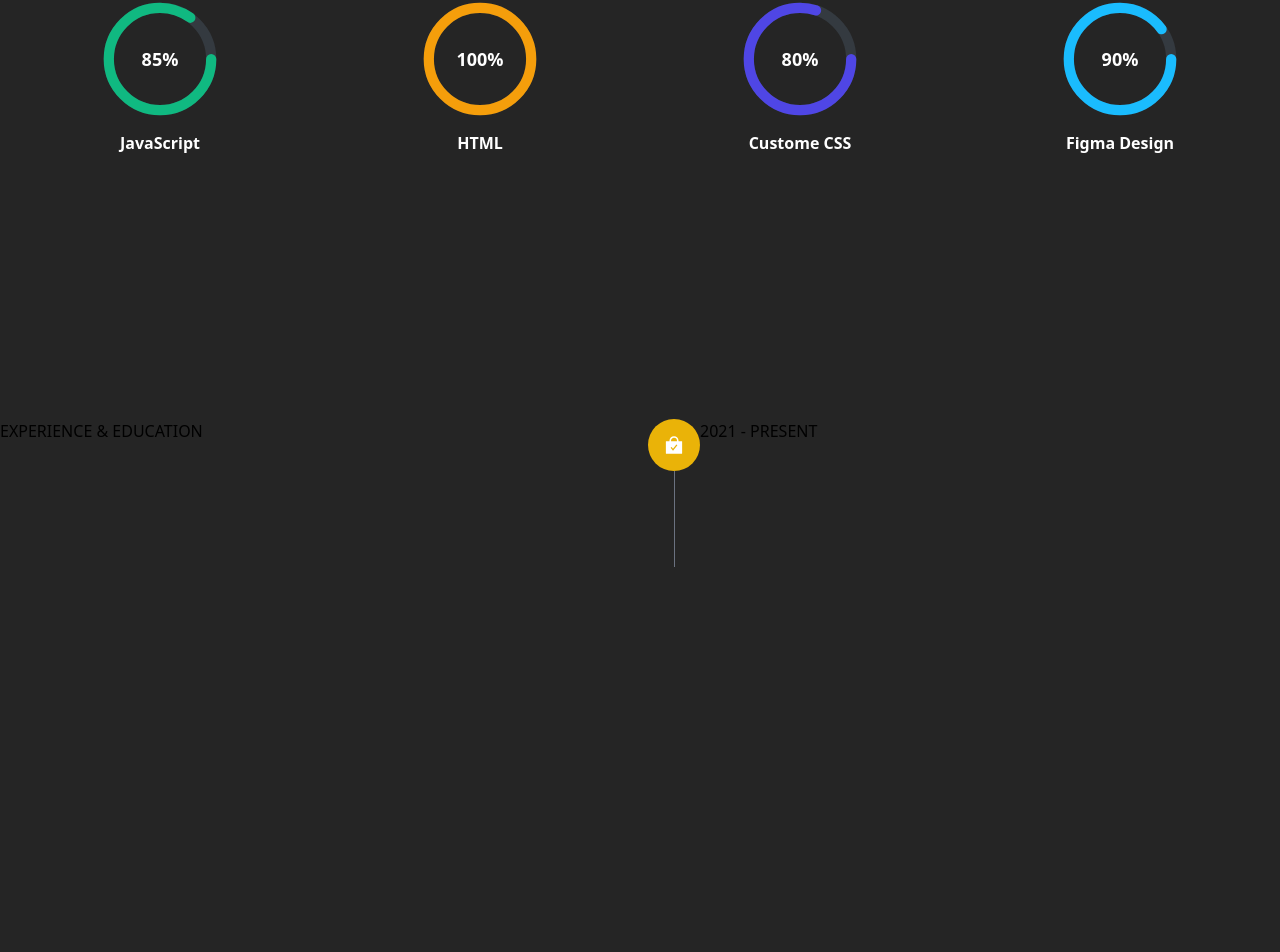
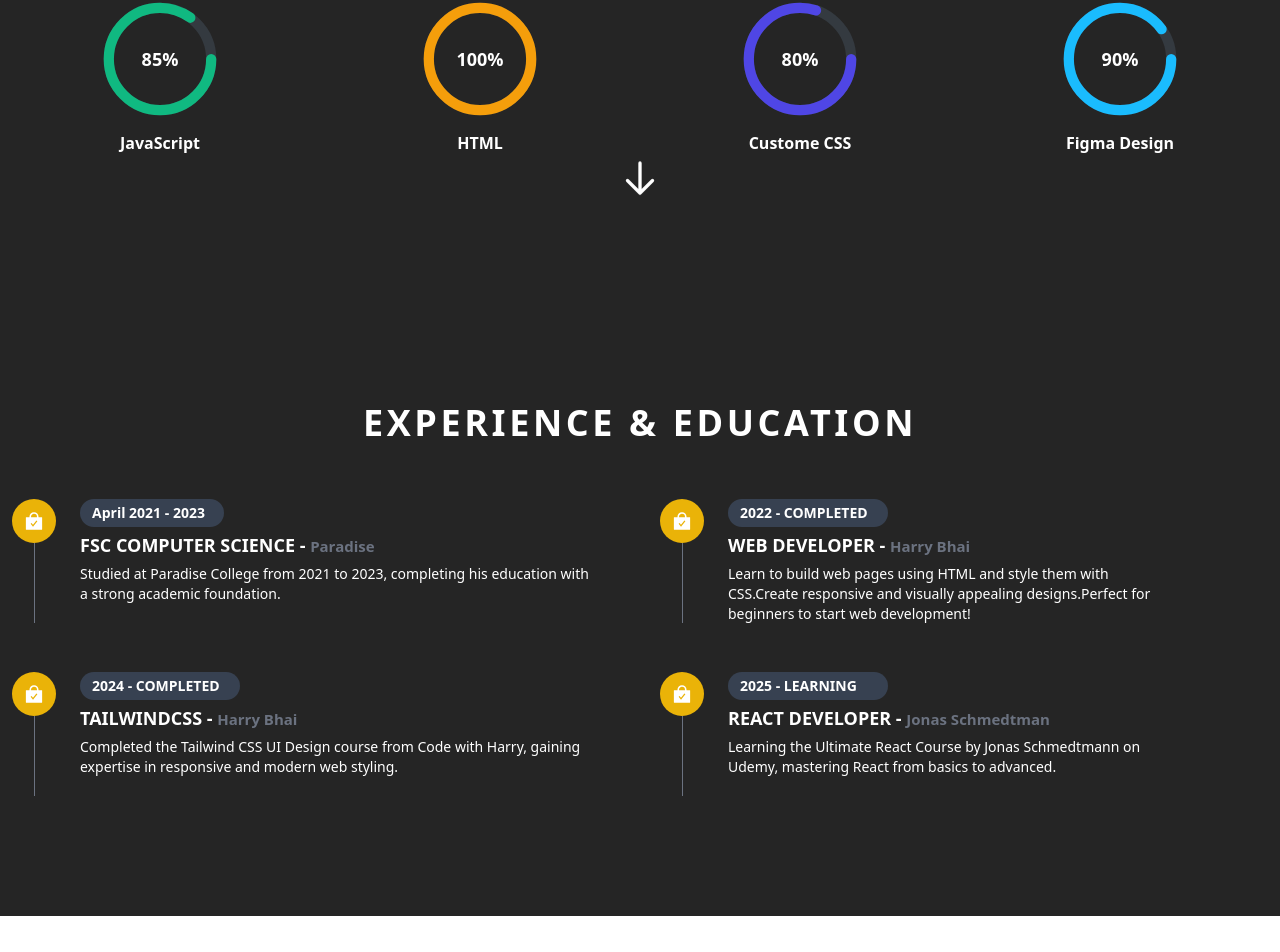
Before and after one commit to devARcoder/_Portfolio, a React (Create React App) app: page /about in a window 1280 px wide. Shown: the part 1023-1975 px from the top of the page. After the commit the page ends 1939 px from the top, so only its background shows below. Built offline with nearby package versions, Linux system fonts and the light colour scheme.

Commit message:
Project Page Started

```diff
--- a/src/components/Educations.jsx
+++ b/src/components/Educations.jsx
@@ -1,25 +1,101 @@
-import React from 'react'
+import React from "react";
 import { IoBagCheckSharp } from "react-icons/io5";
 const Educations = () => {
   return (
     <>
-    <div className="h-screen">
-        <div className="grid grid-cols-1 gap-y-3 md:grid md:grid-cols-2 md:gap-4">
-            <h1>EXPERIENCE & EDUCATION</h1>
-            <div className="1 flex">
-                <div className="flex flex-col items-center">
-                <p className='text-white text-xl bg-yellow-500 p-4 rounded-full'><IoBagCheckSharp/></p>
-                <div className="line w-[1px] h-24 bg-gray-500"></div>
-                </div>
-                <div className="head flex flex-col">
-                    <p>2021 - PRESENT</p>
-                    <h1></h1>
-                </div>
+      <div id="education" className=" pb-16 pt-6">
+        <h1 className="text-2xl mx-5 md:mx-0 text-white font-bold md:text-4xl md:tracking-widest md:text-center mt-16">
+          EXPERIENCE & EDUCATION
+        </h1>
+        <div className="grid grid-cols-1 gap-y-3 md:grid md:grid-cols-2 md:gap-4 mt-4 md:mt-10">
+          <div className="1 flex my-4 mx-3">
+            <div className="flex flex-col items-center">
+              <p className="text-white text-xl bg-yellow-500 p-3 rounded-full">
+                <IoBagCheckSharp />
+              </p>
+              <div className="line w-[1px] h-28 md:h-20 bg-gray-500"></div>
             </div>
+            <div className="head flex flex-col text-white mx-6 space-y-1">
+              <p className="bg-gray-700 text-sm font-semibold px-3 py-1 w-36 rounded-full ">
+                April 2021 - 2023
+              </p>
+              <h1 className="text-lg font-bold ">
+                FSC COMPUTER SCIENCE -{" "}
+                <span className="text-gray-500 text-[15px]">Paradise</span>
+              </h1>
+              <p className="text-sm">
+                {" "}
+                Studied at Paradise College from 2021 to 2023, completing his
+                education with a strong academic foundation.
+              </p>
+            </div>
+          </div>
+          <div className="2 flex my-4 mx-3">
+            <div className="flex flex-col items-center">
+              <p className="text-white text-xl bg-yellow-500 p-3 rounded-full">
+                <IoBagCheckSharp />
+              </p>
+              <div className="line w-[1px] h-28 md:h-20 bg-gray-500"></div>
+            </div>
+            <div className="head flex flex-col text-white mx-6 space-y-1">
+              <p className="bg-gray-700 text-sm font-semibold px-3 py-1 w-40 rounded-full ">
+                2022 - COMPLETED
+              </p>
+              <h1 className="text-lg font-bold ">
+                WEB DEVELOPER -{" "}
+                <span className="text-gray-500 text-[15px]">Harry Bhai</span>
+              </h1>
+              <p className="text-sm md:mr-20">
+                Learn to build web pages using HTML and style them with
+                CSS.Create responsive and visually appealing designs.Perfect for
+                beginners to start web development!
+              </p>
+            </div>
+          </div>
+          <div className="3 flex my-4 mx-3">
+            <div className="flex flex-col items-center">
+              <p className="text-white text-xl bg-yellow-500 p-3 rounded-full">
+                <IoBagCheckSharp />
+              </p>
+              <div className="line w-[1px] h-28 md:h-20 bg-gray-500"></div>
+            </div>
+            <div className="head flex flex-col text-white mx-6 space-y-1">
+              <p className="bg-gray-700 text-sm font-semibold px-3 py-1 w-40 rounded-full ">
+                2024 - COMPLETED
+              </p>
+              <h1 className="text-lg font-bold ">
+                TAILWINDCSS -{" "}
+                <span className="text-gray-500 text-[15px]">Harry Bhai</span>
+              </h1>
+              <p className="text-sm">
+              Completed the Tailwind CSS UI Design course from Code with Harry, gaining expertise in responsive and modern web styling.
+              </p>
+            </div>
+          </div>
+          <div className="4 flex my-4 mx-3">
+            <div className="flex flex-col items-center">
+              <p className="text-white text-xl bg-yellow-500 p-3 rounded-full">
+                <IoBagCheckSharp />
+              </p>
+              <div className="line w-[1px] h-28 md:h-20 bg-gray-500"></div>
+            </div>
+            <div className="head flex flex-col text-white mx-6 space-y-1">
+              <p className="bg-gray-700 text-sm font-semibold px-3 py-1 w-40 rounded-full ">
+                2025 - LEARNING
+              </p>
+              <h1 className="text-lg font-bold ">
+                REACT DEVELOPER -{" "}
+                <span className="text-gray-500 text-[15px]">Jonas Schmedtman</span>
+              </h1>
+              <p className="text-sm md:mr-20">
+              Learning the Ultimate React Course by Jonas Schmedtmann on Udemy, mastering React from basics to advanced.
+              </p>
+            </div>
+          </div>
         </div>
-        </div>
+      </div>
     </>
-  )
-}
+  );
+};
 
-export default Educations
+export default Educations;
--- a/src/components/Skills.jsx
+++ b/src/components/Skills.jsx
@@ -19,9 +19,9 @@
   ];
 
   return (
-    <section id="skills" className="h-screen pt-5 pb-20 md:py-24">
+    <section id="skills" className=" pt-5 pb-0 md:py-24">
       <h2 className="text-center text-4xl md:tracking-widest font-bold mb-12 text-white">MY SKILLS</h2>
-      <div className="grid grid-cols-2 justify-items-center gap-y-10 md:grid md:grid-cols-4 md:gap-y-16 md:justify-items-center">
+      <div className="grid grid-cols-2 justify-items-center gap-y-10 sm:grid sm:grid-cols-3 md:grid md:grid-cols-4 md:gap-y-16 md:justify-items-center">
         {skillsData.map((item, index) => (
           <ProgressCircle
             key={index}
@@ -32,6 +32,30 @@
           />
         ))}
       </div>
+      <p
+            id="forScrollToSkills"
+            className="animate-bounce mt-10 cursor-pointer flex flex-col items-center"
+            onClick={() => {
+              document.getElementById("education")?.scrollIntoView({
+                behavior: "smooth",
+              });
+            }}
+          >
+            <svg
+              xmlns="http://www.w3.org/2000/svg"
+              fill="none"
+              viewBox="0 0 24 24"
+              strokeWidth={2}
+              stroke="white"
+              className="size-6 w-12 rotate-90 h-12 md:w-14 md:h-14 font-extrabold rounded-full px-2 hover:bg-yellow-500 rounded-full px-2 transform transition-all duration-300"
+            >
+              <path
+                strokeLinecap="round"
+                strokeLinejoin="round"
+                d="M13.5 4.5 21 12m0 0-7.5 7.5M21 12H3"
+              />
+            </svg>
+          </p>
     </section>
   );
 };
--- a/src/pages/About.jsx
+++ b/src/pages/About.jsx
@@ -3,13 +3,16 @@
 import Skills from "../components/Skills";
 import Educations from "../components/Educations";
 const About = () => {
-
   return (
     <>
       <div className="bg-[#252525] pb-10">
         <div className="heading relative text-white flex flex-col items-center py-7">
-        <h1 className="absolute text-7xl font-extrabold tracking-widest md:tracking-wider opacity-15 md:text-9xl">RESUME</h1>
-        <h1 className="absolute top-8 md:top-16 text-4xl md:text-6xl font-extrabold">ABOUT <span className="text-yellow-500">ME</span></h1>
+          <h1 className="absolute text-7xl font-extrabold tracking-widest md:tracking-wider opacity-15 md:text-9xl">
+            RESUME
+          </h1>
+          <h1 className="absolute top-8 md:top-16 text-4xl md:text-6xl font-extrabold">
+            ABOUT <span className="text-yellow-500">ME</span>
+          </h1>
         </div>
         <div className="flex flex-col items-center justify-center">
           <div className="rounded-full mt-20 bg-black w-60 h-56 md:hidden">
@@ -19,95 +22,203 @@
               alt=""
             />
           </div>
-
         </div>
         <div className="allheadings md:flex md:flex-row md:justify-evenly md:mt-28">
           <div className="info flex flex-row ">
-
             <div className="naming flex space-x-6 mx-6 mt-7 mb-3">
               <div className="flex flex-col space-y-5">
-            <h1 className="flex flex-col text-gray-400 font-semibold ">First Name: <span className="text-white font-bold">Abdur</span></h1>
-            <h1 className="flex flex-col text-gray-400 font-semibold ">Age: <span className="text-white font-bold">20 Years</span></h1>
-            <h1 className="flex flex-col text-gray-400 font-semibold ">Open Network: <span className="text-green-500 font-bold">Available</span></h1>
-            <h1 className="flex flex-col text-gray-400 font-semibold ">Phone: <span className="text-white font-bold">+923070925248</span></h1>
-            <h1 className="flex flex-col text-gray-400 font-semibold ">WhatsApp: <span className="text-white font-bold">03070925248</span></h1>
+                <h1 className="flex flex-col text-gray-400 font-semibold ">
+                  First Name:{" "}
+                  <span className="text-white font-bold">Abdur</span>
+                </h1>
+                <h1 className="flex flex-col text-gray-400 font-semibold ">
+                  Age: <span className="text-white font-bold">20 Years</span>
+                </h1>
+                <h1 className="flex flex-col text-gray-400 font-semibold ">
+                  Open Network:{" "}
+                  <span className="text-green-500 font-bold">Available</span>
+                </h1>
+                <h1 className="flex flex-col text-gray-400 font-semibold ">
+                  Phone:{" "}
+                  <span className="text-white font-bold">+923070925248</span>
+                </h1>
+                <h1 className="flex flex-col text-gray-400 font-semibold ">
+                  WhatsApp:{" "}
+                  <span className="text-white font-bold">03070925248</span>
+                </h1>
               </div>
               <div className="flex flex-col space-y-5">
-            <h1 className="flex flex-col text-gray-400 font-semibold ">Last Name: <span className="text-white font-bold">Razzaq</span></h1>
-            <h1 className="flex flex-col text-gray-400 font-semibold ">Nationality: <span className="text-white font-bold">Pakistan</span></h1>
-            <h1 className="flex flex-col text-gray-400 font-semibold ">Address: <span className="text-white font-bold">Hangu, Peshawar</span></h1>
-            <h1 className="flex flex-col text-gray-400 font-semibold ">Email: <span className="text-white font-bold">devarcoder789@gmail.com</span></h1>
-            <h1 className="flex flex-col text-gray-400 font-semibold ">Language: <span className="text-white font-bold">English, Urdu and Pashto</span></h1>
+                <h1 className="flex flex-col text-gray-400 font-semibold ">
+                  Last Name:{" "}
+                  <span className="text-white font-bold">Razzaq</span>
+                </h1>
+                <h1 className="flex flex-col text-gray-400 font-semibold ">
+                  Nationality:{" "}
+                  <span className="text-white font-bold">Pakistan</span>
+                </h1>
+                <h1 className="flex flex-col text-gray-400 font-semibold ">
+                  Address:{" "}
+                  <span className="text-white font-bold">Hangu, Peshawar</span>
+                </h1>
+                <h1 className="flex flex-col text-gray-400 font-semibold ">
+                  Email:{" "}
+                  <span className="text-white font-bold">
+                    devarcoder789@gmail.com
+                  </span>
+                </h1>
+                <h1 className="flex flex-col text-gray-400 font-semibold ">
+                  Language:{" "}
+                  <span className="text-white font-bold">
+                    English, Urdu and Pashto
+                  </span>
+                </h1>
+              </div>
             </div>
           </div>
 
-        </div>
-
-
           <div className="worksExp grid grid-cols-2 gap-4 my-6 mx-4">
             <div className="1 flex flex-col space-y-2 pl-9 md:pr-3 py-4  border border-gray-500">
-              <h1 className="text-5xl text-yellow-500 font-bold flex items-center">02 <span><svg xmlns="http://www.w3.org/2000/svg" fill="none" viewBox="0 0 24 24" strokeWidth={3} stroke="currentColor" className="size-8">
-  <path strokeLinecap="round" strokeLinejoin="round" d="M12 4.5v15m7.5-7.5h-15" />
+              <h1 className="text-5xl text-yellow-500 font-bold flex items-center">
+                02{" "}
+                <span>
+                  <svg
+                    xmlns="http://www.w3.org/2000/svg"
+                    fill="none"
+                    viewBox="0 0 24 24"
+                    strokeWidth={3}
+                    stroke="currentColor"
+                    className="size-8"
+                  >
+                    <path
+                      strokeLinecap="round"
+                      strokeLinejoin="round"
+                      d="M12 4.5v15m7.5-7.5h-15"
+                    />
                   </svg>
-</span></h1>
+                </span>
+              </h1>
 
               <div className="md:flex md:items-center md:space-x-4">
                 <div className="md:w-14 md:h-0.5 md:bg-white"></div>
-<p className="text-white text-lg font-semibold md:w-36"> YEARS OF EXPERIENCE</p>
+                <p className="text-white text-lg font-semibold md:w-36">
+                  {" "}
+                  YEARS OF EXPERIENCE
+                </p>
               </div>
             </div>
             <div className="1 flex flex-col space-y-2 pl-9 py-4  border border-gray-500">
-              <h1 className="text-5xl text-yellow-500 font-bold flex items-center">25 <span><svg xmlns="http://www.w3.org/2000/svg" fill="none" viewBox="0 0 24 24" strokeWidth={3} stroke="currentColor" className="size-8">
-  <path strokeLinecap="round" strokeLinejoin="round" d="M12 4.5v15m7.5-7.5h-15" />
+              <h1 className="text-5xl text-yellow-500 font-bold flex items-center">
+                25{" "}
+                <span>
+                  <svg
+                    xmlns="http://www.w3.org/2000/svg"
+                    fill="none"
+                    viewBox="0 0 24 24"
+                    strokeWidth={3}
+                    stroke="currentColor"
+                    className="size-8"
+                  >
+                    <path
+                      strokeLinecap="round"
+                      strokeLinejoin="round"
+                      d="M12 4.5v15m7.5-7.5h-15"
+                    />
                   </svg>
-</span></h1>
+                </span>
+              </h1>
 
               <div className="md:flex md:items-center md:space-x-4">
                 <div className="md:w-14 md:h-0.5 md:bg-white"></div>
-<p className="text-white text-lg font-semibold md:w-36"> COMPLETED PROJECTS</p>
+                <p className="text-white text-lg font-semibold md:w-36">
+                  {" "}
+                  COMPLETED PROJECTS
+                </p>
               </div>
             </div>
             <div className="1 flex flex-col space-y-2 pl-9 py-4  border border-gray-500">
-              <h1 className="text-5xl text-yellow-500 font-bold flex items-center">12 <span><svg xmlns="http://www.w3.org/2000/svg" fill="none" viewBox="0 0 24 24" strokeWidth={3} stroke="currentColor" className="size-8">
-  <path strokeLinecap="round" strokeLinejoin="round" d="M12 4.5v15m7.5-7.5h-15" />
+              <h1 className="text-5xl text-yellow-500 font-bold flex items-center">
+                12{" "}
+                <span>
+                  <svg
+                    xmlns="http://www.w3.org/2000/svg"
+                    fill="none"
+                    viewBox="0 0 24 24"
+                    strokeWidth={3}
+                    stroke="currentColor"
+                    className="size-8"
+                  >
+                    <path
+                      strokeLinecap="round"
+                      strokeLinejoin="round"
+                      d="M12 4.5v15m7.5-7.5h-15"
+                    />
                   </svg>
-</span></h1>
+                </span>
+              </h1>
 
               <div className="md:flex md:items-center md:space-x-4">
                 <div className="md:w-14 md:h-0.5 md:bg-white"></div>
-<p className="text-white text-lg font-semibold md:w-36"> HAPPY CUSTOMERS</p>
+                <p className="text-white text-lg font-semibold md:w-36">
+                  {" "}
+                  HAPPY CUSTOMERS
+                </p>
               </div>
             </div>
             <div className="1 flex flex-col space-y-2 pl-9 py-4  border border-gray-500">
-              <h1 className="text-5xl text-yellow-500 font-bold flex items-center">03 <span><svg xmlns="http://www.w3.org/2000/svg" fill="none" viewBox="0 0 24 24" strokeWidth={3} stroke="currentColor" className="size-8">
-  <path strokeLinecap="round" strokeLinejoin="round" d="M12 4.5v15m7.5-7.5h-15" />
+              <h1 className="text-5xl text-yellow-500 font-bold flex items-center">
+                03{" "}
+                <span>
+                  <svg
+                    xmlns="http://www.w3.org/2000/svg"
+                    fill="none"
+                    viewBox="0 0 24 24"
+                    strokeWidth={3}
+                    stroke="currentColor"
+                    className="size-8"
+                  >
+                    <path
+                      strokeLinecap="round"
+                      strokeLinejoin="round"
+                      d="M12 4.5v15m7.5-7.5h-15"
+                    />
                   </svg>
-</span></h1>
+                </span>
+              </h1>
 
               <div className="md:flex md:items-center md:space-x-4">
                 <div className="md:w-14 md:h-0.5 md:bg-white"></div>
-<p className="text-white text-lg font-semibold md:w-36"> AWARDS WINNING</p>
+                <p className="text-white text-lg font-semibold md:w-36">
+                  {" "}
+                  AWARDS WINNING
+                </p>
               </div>
             </div>
           </div>
         </div>
-      <div className="flex md:space-x-80 items-center">
-
-      <div
-            className="flex items-center space-x-2 my-3 mx-4 md:ml-36 border border-yellow-500 w-[13rem] md:w-[14rem] rounded-full transform transition-all duration-300 hover:bg-yellow-500 "
-          >
+        <div className="flex md:space-x-64 items-center">
+          <div className="flex items-center space-x-2 my-3 mx-4 md:ml-36 border border-yellow-500 w-[13rem] md:w-[14rem] rounded-full transform transition-all duration-300 hover:bg-yellow-500 ">
             <button className=" pl-5 md:pl-5 md:pr-5 pr-3 py-3 md:py-4 text-white text-lg font-bold">
               {" "}
               Download CV
             </button>
-            <svg xmlns="http://www.w3.org/2000/svg" fill="none" viewBox="0 0 24 24" strokeWidth={2} stroke="white" className="size-6 w-12 h-12 md:w-14 md:h-14 font-extrabold bg-yellow-500 rounded-full px-2 transform transition-all duration-300 hover:translate-x-0 hover:bg-transparent hover:rotate-180">
-  <path strokeLinecap="round" strokeLinejoin="round" d="M3 16.5v2.25A2.25 2.25 0 0 0 5.25 21h13.5A2.25 2.25 0 0 0 21 18.75V16.5M16.5 12 12 16.5m0 0L7.5 12m4.5 4.5V3" />
+            <svg
+              xmlns="http://www.w3.org/2000/svg"
+              fill="none"
+              viewBox="0 0 24 24"
+              strokeWidth={2}
+              stroke="white"
+              className="size-6 w-12 h-12 md:w-14 md:h-14 font-extrabold bg-yellow-500 rounded-full px-2 transform transition-all duration-300 hover:translate-x-0 hover:bg-transparent hover:rotate-180"
+            >
+              <path
+                strokeLinecap="round"
+                strokeLinejoin="round"
+                d="M3 16.5v2.25A2.25 2.25 0 0 0 5.25 21h13.5A2.25 2.25 0 0 0 21 18.75V16.5M16.5 12 12 16.5m0 0L7.5 12m4.5 4.5V3"
+              />
             </svg>
-
           </div>
           <p
             id="forScrollToSkills"
-  className="animate-bounce mt-1 cursor-pointer"
+            className="animate-bounce sm:ml-28 mt-1 cursor-pointer"
             onClick={() => {
               document.getElementById("skills")?.scrollIntoView({
                 behavior: "smooth",
@@ -129,15 +240,13 @@
               />
             </svg>
           </p>
-
         </div>
 
-          <Skills id="skills"/>
-          <Educations/>
+        <Skills id="skills" />
+        <Educations id="education" />
       </div>
+    </>
+  );
+};
 
-    </>
-  )
-}
-
-export default About
+export default About;
--- a/src/pages/Projects.jsx
+++ b/src/pages/Projects.jsx
@@ -1,6 +1,5 @@
 import React from "react";
-import All from '../pages/project_nav/All'
-// import { Link } from "react-router-dom";
+import ProjectNavigation from "../components/ProjectNavigation";
 const Projects = () => {
   return (
     <>
@@ -14,7 +13,7 @@
               MY <span className="text-yellow-500">PORTFOLIO</span>
             </h1>
           </div>
-            <All/>
+        <ProjectNavigation/>
         </div>
       </div>
     </>
```
Also changed, not shown: src/components/ProjectNavigation.jsx (added, +15 -0 lines), src/pages/Home.jsx (+4 -4 lines). Lines whose indentation alone changed are shown as unchanged.
